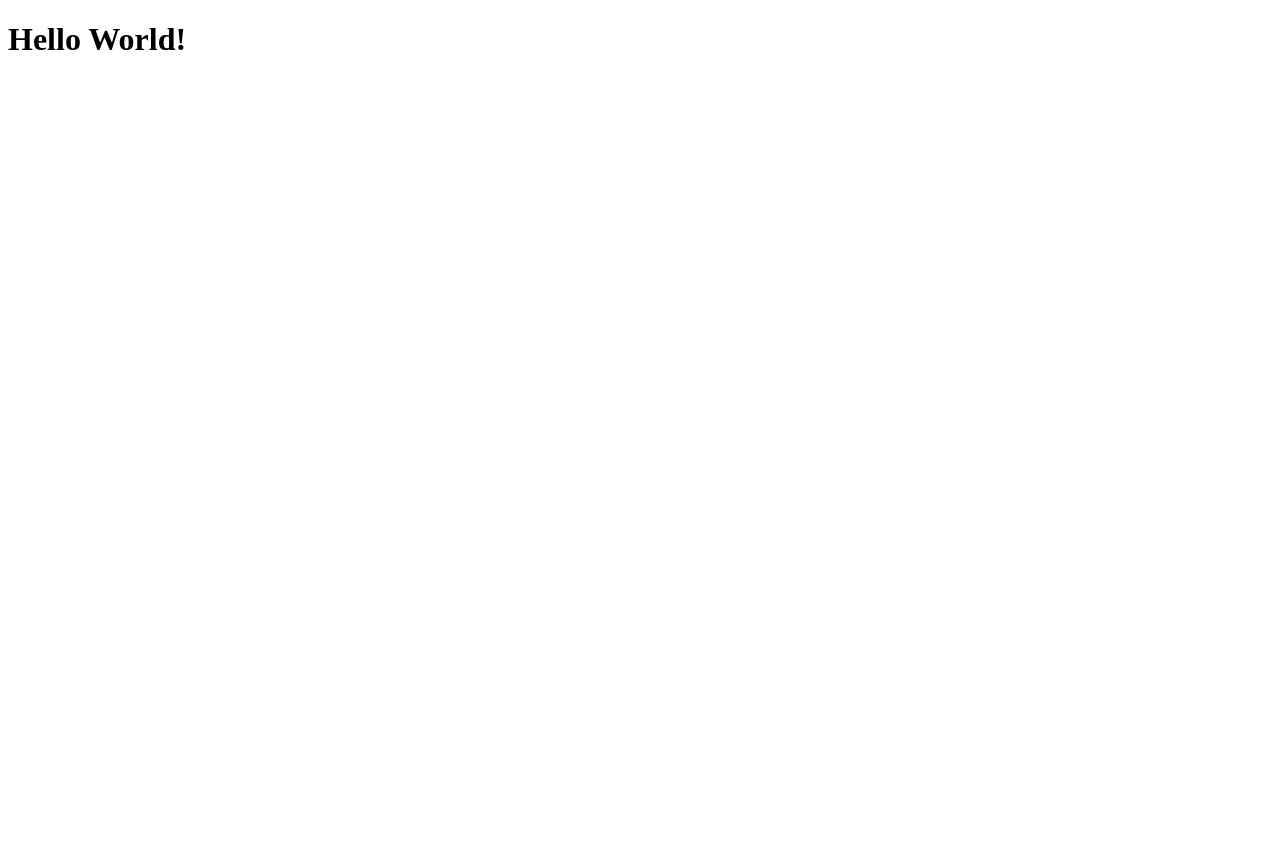
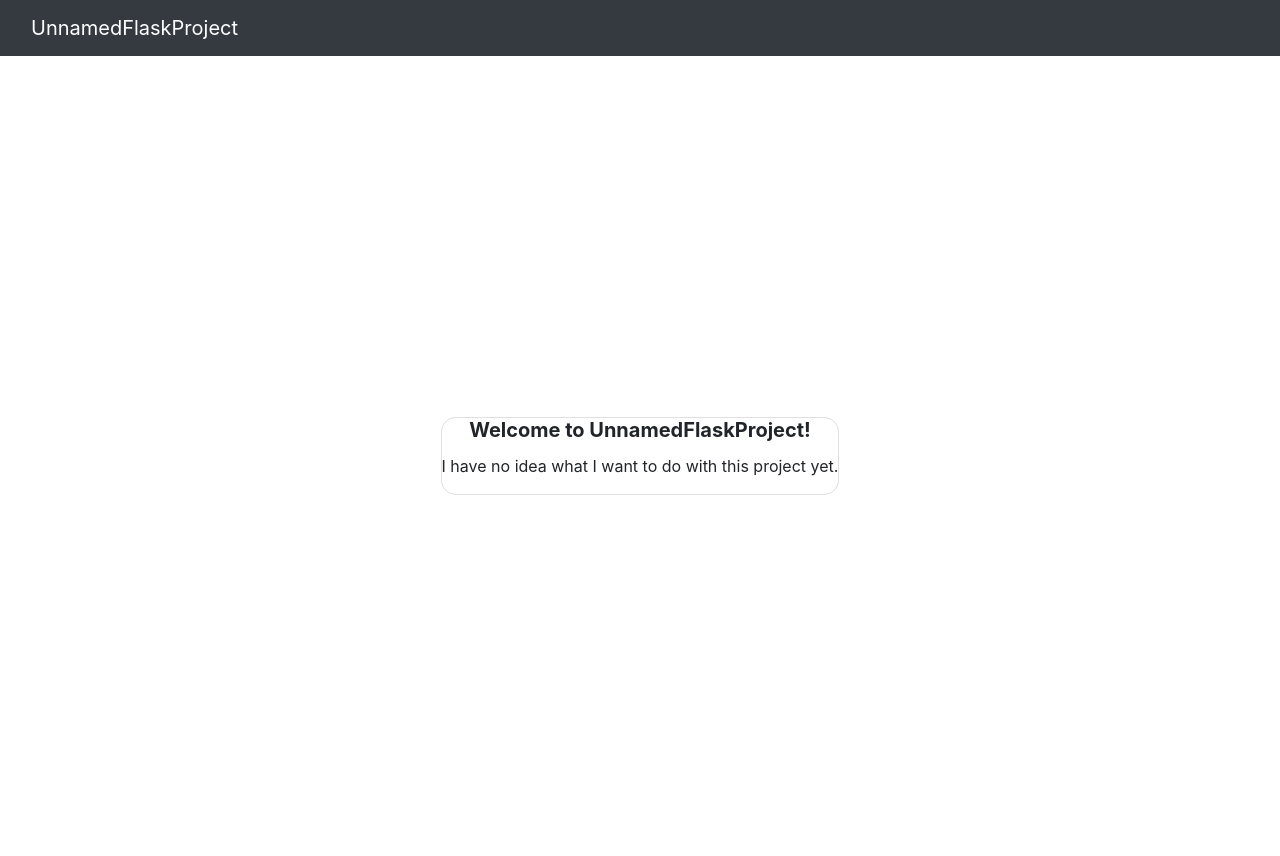
Before and after one commit to ThatGuyCalledJesse/UnnamedFlaskProject, a Flask app: page / in a window 1280 px wide. Before the commit the page is almost empty. Before the commit the page ends 50 px from the top, so only its background shows below. Run offline with Flask 3, Linux system fonts and the light colour scheme.

Commit message:
Made a quick homepage

```diff
--- a/src/main.py
+++ b/src/main.py
@@ -1,9 +1,7 @@
 from flask import Flask,render_template
 import os
 
-app = Flask(__name__, static_folder="static", template_folder=f"{os.getcwd()}/templates")
-
-print(os.getcwd())
+app = Flask(__name__, static_folder=f"{os.getcwd()}/static", template_folder=f"{os.getcwd()}/templates")
 
 @app.route("/")
 def home():
--- /dev/null
+++ b/static/styles/index.css
@@ -0,0 +1,31 @@
+* {
+    margin: 0;
+    padding: 0;
+    box-sizing: border-box;
+}
+html {
+    position: relative;
+    height: 100%;
+    width: 100%;
+    overflow: hidden;
+}
+body {
+    position: relative;
+    height: 100%;
+    width: 100%;
+   font-family: 'Poppins', sans-serif;
+}
+.container {
+    position: relative;
+    height: 100%;
+    width: 100%;
+    display: flex;
+    flex-direction: column;
+    justify-content: center;
+    align-items: center;
+}
+.card {
+    position: relative;
+    border-radius: 15px !important;
+
+}
--- a/templates/index.html
+++ b/templates/index.html
@@ -2,9 +2,23 @@
 <html lang="en">
 <head>
     <meta charset="UTF-8">
+    <meta http-equiv="X-UA-Compatible" content="IE=edge">
+    <meta name="viewport" content="width=device-width, initial-scale=1.0">
+    <link rel="stylesheet" type="text/css" href="{{ url_for('static', filename='styles/index.css') }}">
+    <link rel="stylesheet" type="text/css" href="{{ url_for('static', filename='styles/bootstrap.min.css') }}">
     <title>Homepage</title>
 </head>
-<body>
-    <h1>Hello World!</h1>
+<body class="position-relative w-100 h-100">
+    <nav class="navbar navbar-expand-lg navbar-dark bg-dark">
+        <div class="container-fluid">
+            <a class="navbar-brand" href="#">UnnamedFlaskProject</a>
+        </div>
+    </nav>
+    <div class="container">
+        <div class="card text-center">
+            <h5 class="card-title font-weight-bold">Welcome to UnnamedFlaskProject!</h5>
+            <p>I have no idea what I want to do with this project yet.</p>
+        </div>
+    </div>
 </body>
 </html>
```
Also changed, not shown: static/styles/bootstrap.min.css (renamed from static/bootstrap.min.css).
